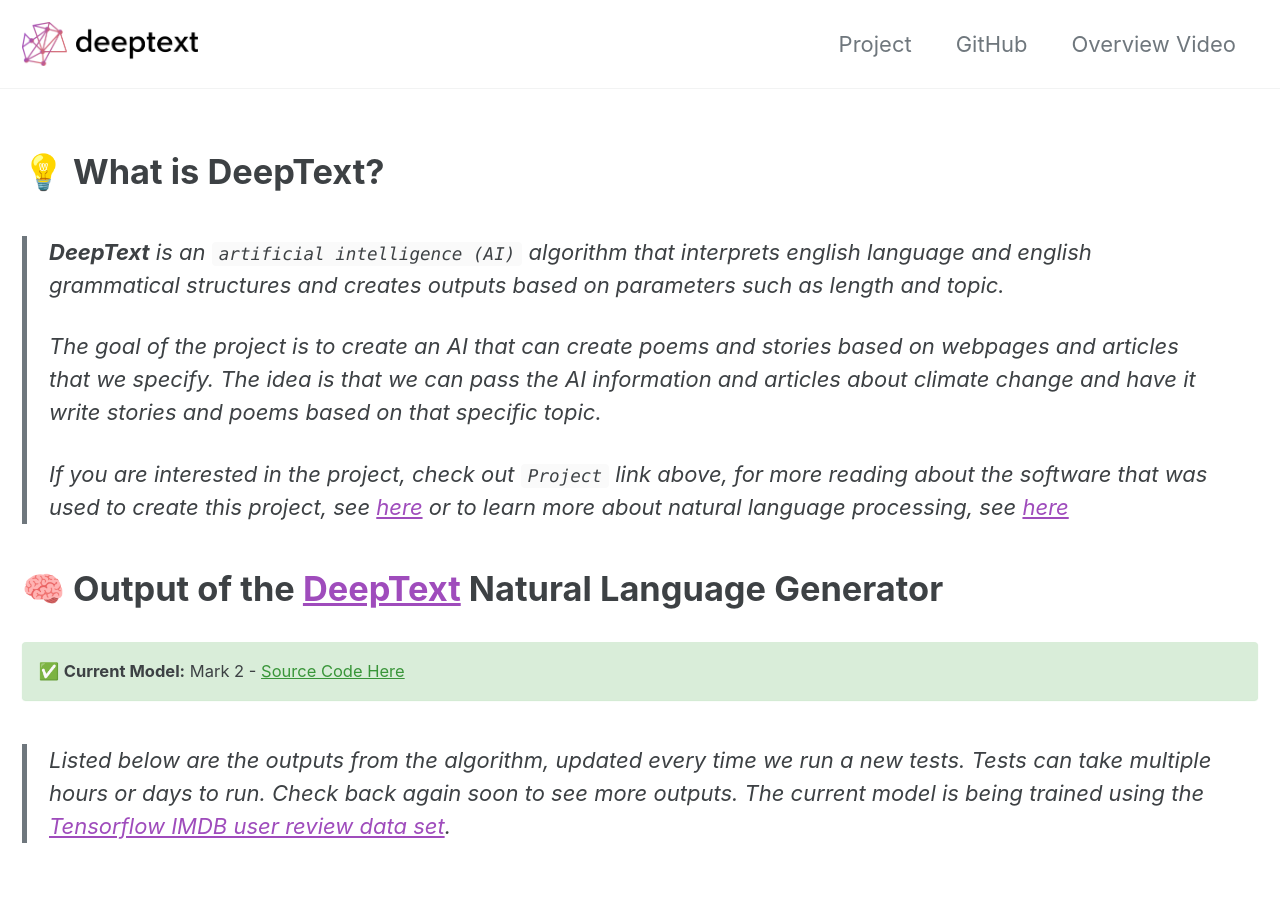
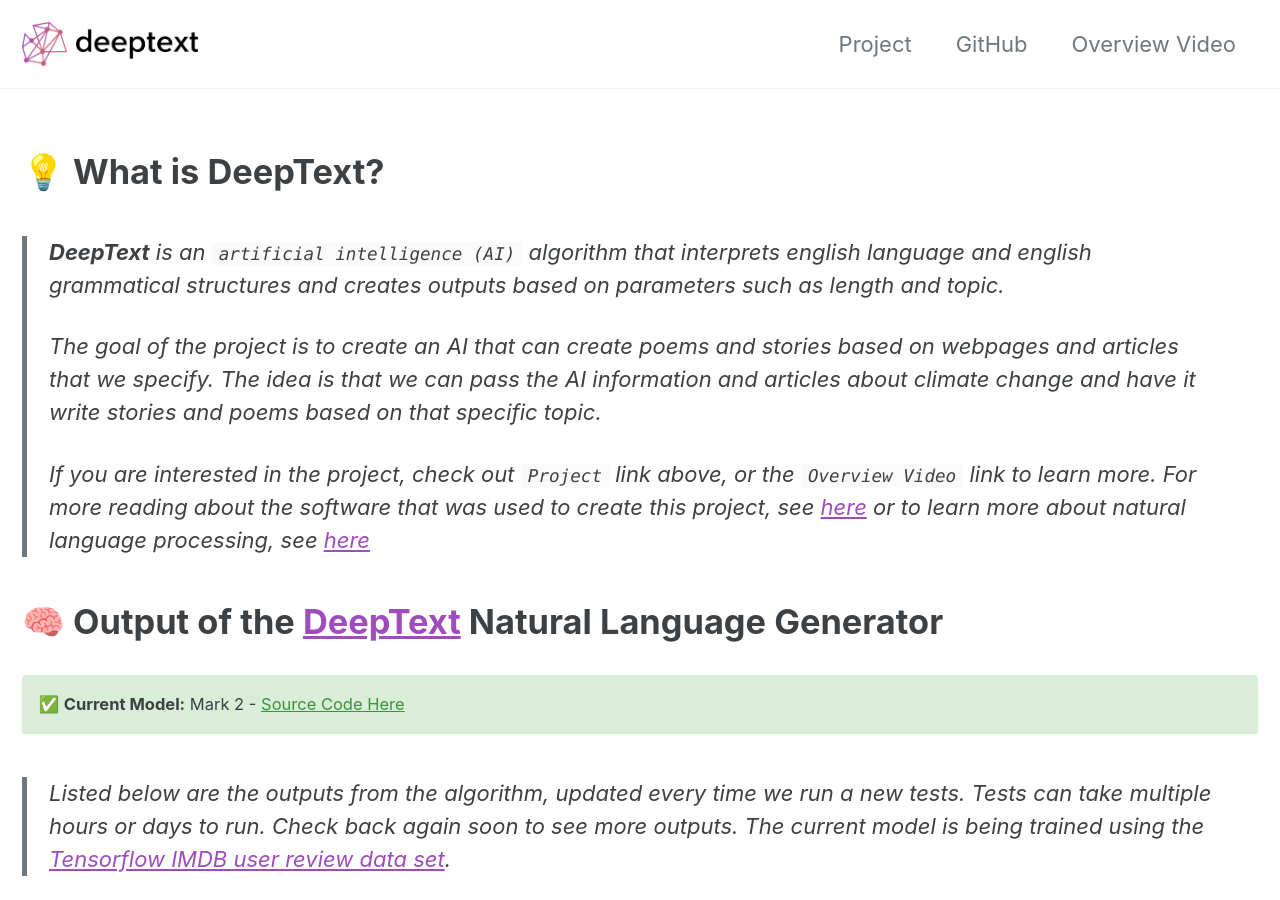
Before and after one commit to InternationalSchoolAberdeen/aiproject, a Jekyll site: the page built from index.md, in a window 1280 px wide and 900 px high. Built offline with Jekyll 4.4.1, drawn with Linux system fonts in a browser that asks for light colours; cached includes are drawn as plain includes.

Commit message:
added more description

```diff
--- a/index.md
+++ b/index.md
@@ -12,7 +12,7 @@
 >
 > The goal of the project is to create an AI that can create poems and stories based on webpages and articles that we specify. The idea is that we can pass the AI information and articles about climate change and have it write stories and poems based on that specific topic.
 >
-> If you are interested in the project, check out `Project` link above, for more reading about the software that was used to create this project, see [here](https://www.tensorflow.org/learn) or to learn more about natural language processing, see [here](https://towardsdatascience.com/natural-language-processing-with-tensorflow-e0a701ef5cef?gi=72765e5779df)
+> If you are interested in the project, check out `Project` link above, or the `Overview Video` link to learn more. For more reading about the software that was used to create this project, see [here](https://www.tensorflow.org/learn) or to learn more about natural language processing, see [here](https://towardsdatascience.com/natural-language-processing-with-tensorflow-e0a701ef5cef?gi=72765e5779df)
 
 
 # 🧠 Output of the [DeepText](https://github.com/71xn/DeepText) Natural Language Generator
```
